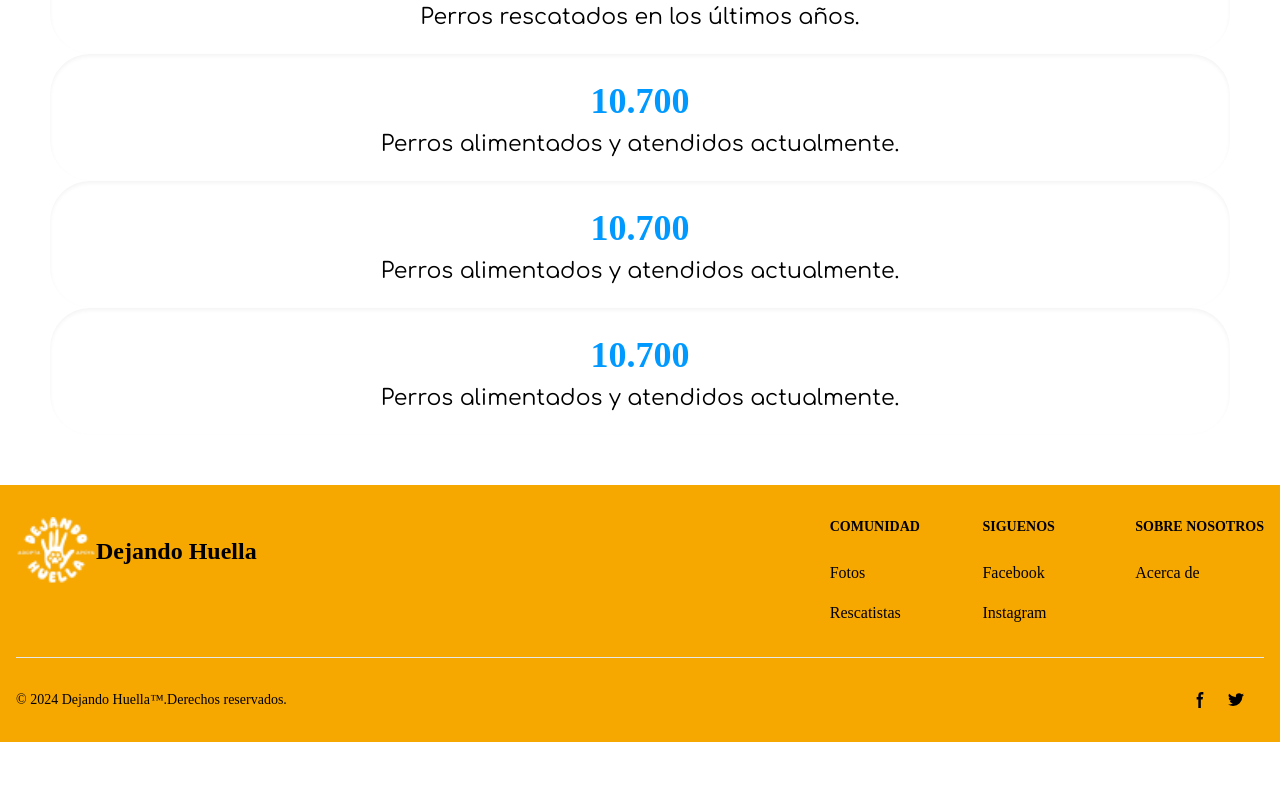
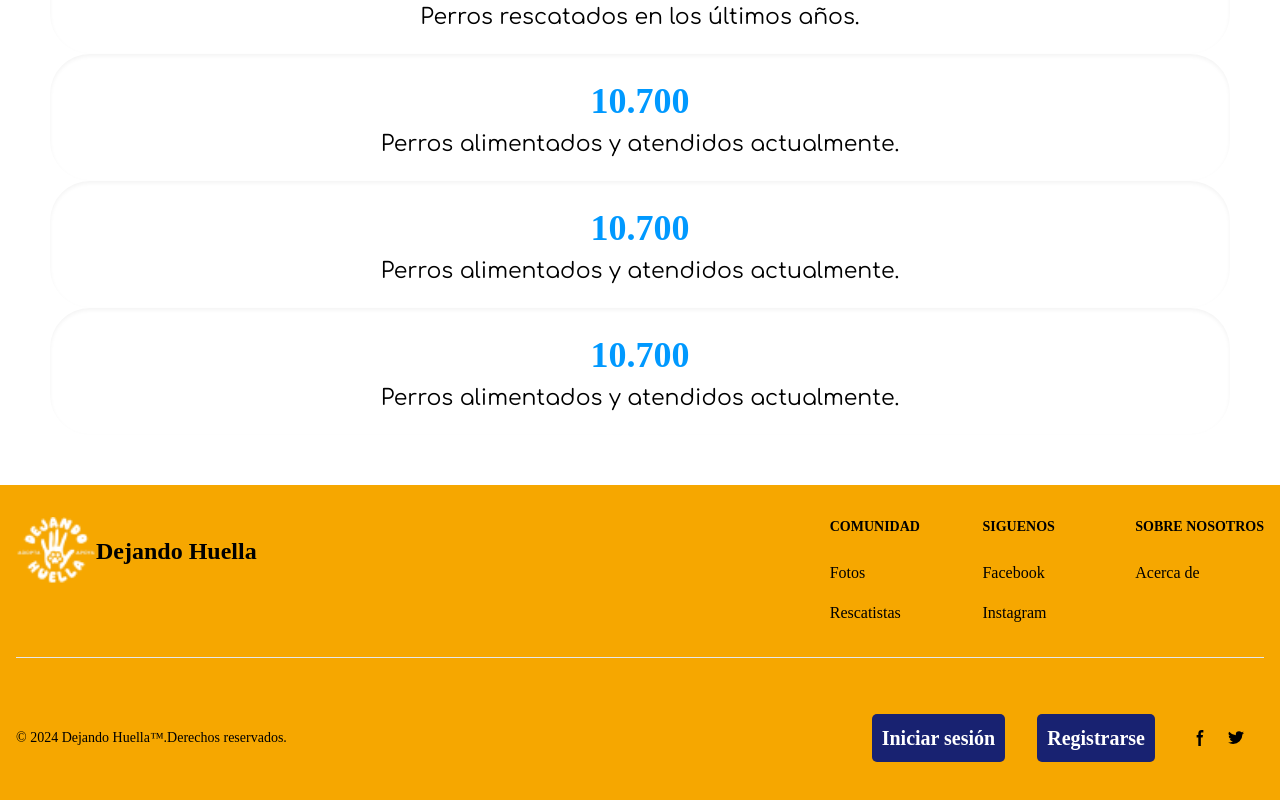
Before and after one commit to Tongother/dejando-huella, a Next.js app: page / in a window 1280 px wide. Shown: the part 1793-2593 px from the top of the page. Before the commit the page ends 2535 px from the top, so only its background shows below. Built offline with nearby package versions, Linux system fonts and the light colour scheme; a web font is replaced by a local one.

Commit message:
11/10/2024 add: hice el footer, casi terminado

```diff
--- a/src/app/components/footer/Footer.tsx
+++ b/src/app/components/footer/Footer.tsx
@@ -25,7 +25,7 @@ const Footer = () => {
                 <ul className="bd-[#000000] font-medium">
                   <li className="mb-4">
                     <Link
-                      href="https://flowbite.com/"
+                      href=""
                       className="hover:underline"
                     >
                       Fotos
@@ -33,7 +33,7 @@ const Footer = () => {
                   </li>
                   <li>
                     <Link
-                      href="https://tailwindcss.com/"
+                      href=""
                       className="hover:underline"
                     >
                       Rescatistas
@@ -48,19 +48,18 @@ const Footer = () => {
                 <ul className="bd-[#000000] font-medium">
                   <li className="mb-4">
                     <a
-                      href="https://github.com/themesberg/flowbite"
+                      href=""
                       className="hover:underline "
                     >
                       Facebook
                     </a>
                   </li>
                   <li>
-                    <a
-                      href="https://discord.gg/4eeurUVvTy"
+                    <Link href="https://discord.gg/4eeurUVvTy"
                       className="hover:underline"
                     >
                       Instagram
-                    </a>
+                    </Link>
                   </li>
                 </ul>
               </div>
@@ -79,10 +78,10 @@ const Footer = () => {
             </div>
           </div>
           <hr className="my-6 border-dark-200 sm:mx-auto bd-[#000000] lg:my-8" />
-          <div className="sm:flex sm:items-center sm:justify-between">
+        <div className="relative sm:flex sm:items-center sm:justify-between  h-24">
             <span className="text-sm sm:text-center bd-[#000000]">
               © 2024{" "}
-              <a href="https://flowbite.com/" className="hover:underline">
+              <a href="" className="hover:underline">
                 Dejando Huella™
               </a>
               .Derechos reservados.
@@ -132,6 +131,10 @@ const Footer = () => {
               >
               </a>
             </div>
+            <div className="lg:absolute md:left-[50%] lg:left-[52.5%] xl:left-[66%] flex items-start mt-4 justify-evenly sm:mt-0 ">
+                    <Link href="#" className="bg-[#182271] text-white text-center no-underline font-bold text-sm md:text-xl lg:ml-8 rounded-[5px] p-[5px] md:p-[10px]">Iniciar sesión</Link>
+                    <Link href="#" className="bg-[#182271] text-white text-center no-underline font-bold text-sm md:text-xl ml-4 lg:ml-8 rounded-[5px] p-[5px] md:p-[10px]">Registrarse</Link>
+            </div>
           </div>
         </div>
       </footer>
```
